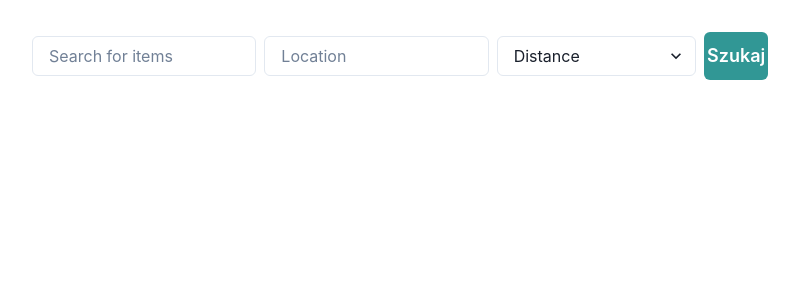
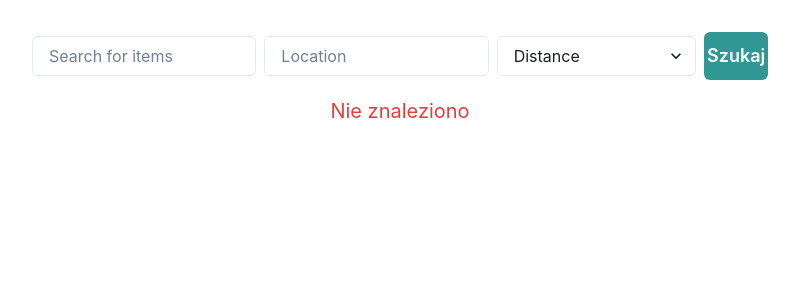
Before and after one commit to GPT-Engineer-App/olx-search-engine, a React (Vite) app: page / in a window 1280 px wide. Shown: the top 300 px of the page, without its empty margins (240-1039 px from the left). Built offline with nearby package versions, Linux system fonts and the light colour scheme.

Commit message:
Added a conditional rendering block to display the message "Nie znaleziono" when no search results are found.
Prompt: w przypadku braku wyników wyświetl komunikat "Nie znaleziono"

```diff
--- a/src/pages/Index.jsx
+++ b/src/pages/Index.jsx
@@ -49,6 +49,11 @@ const Index = () => {
             Szukaj
           </Button>
         </HStack>
+        {results.length === 0 ? (
+          <Text fontSize="xl" color="red.500">
+            Nie znaleziono
+          </Text>
+        ) : (
           <SimpleGrid columns={1} spacing={4} width="100%">
             {paginatedResults.map((item) => (
               <Box key={item.id} p={4} borderWidth="1px" borderRadius="lg">
@@ -62,6 +67,7 @@ const Index = () => {
               </Box>
             ))}
           </SimpleGrid>
+        )}
         <HStack spacing={2}>
           {Array.from({ length: Math.ceil(results.length / itemsPerPage) }, (_, i) => (
             <Button key={i + 1} onClick={() => handlePageChange(i + 1)}>
```
Lines whose indentation alone changed are shown as unchanged.
